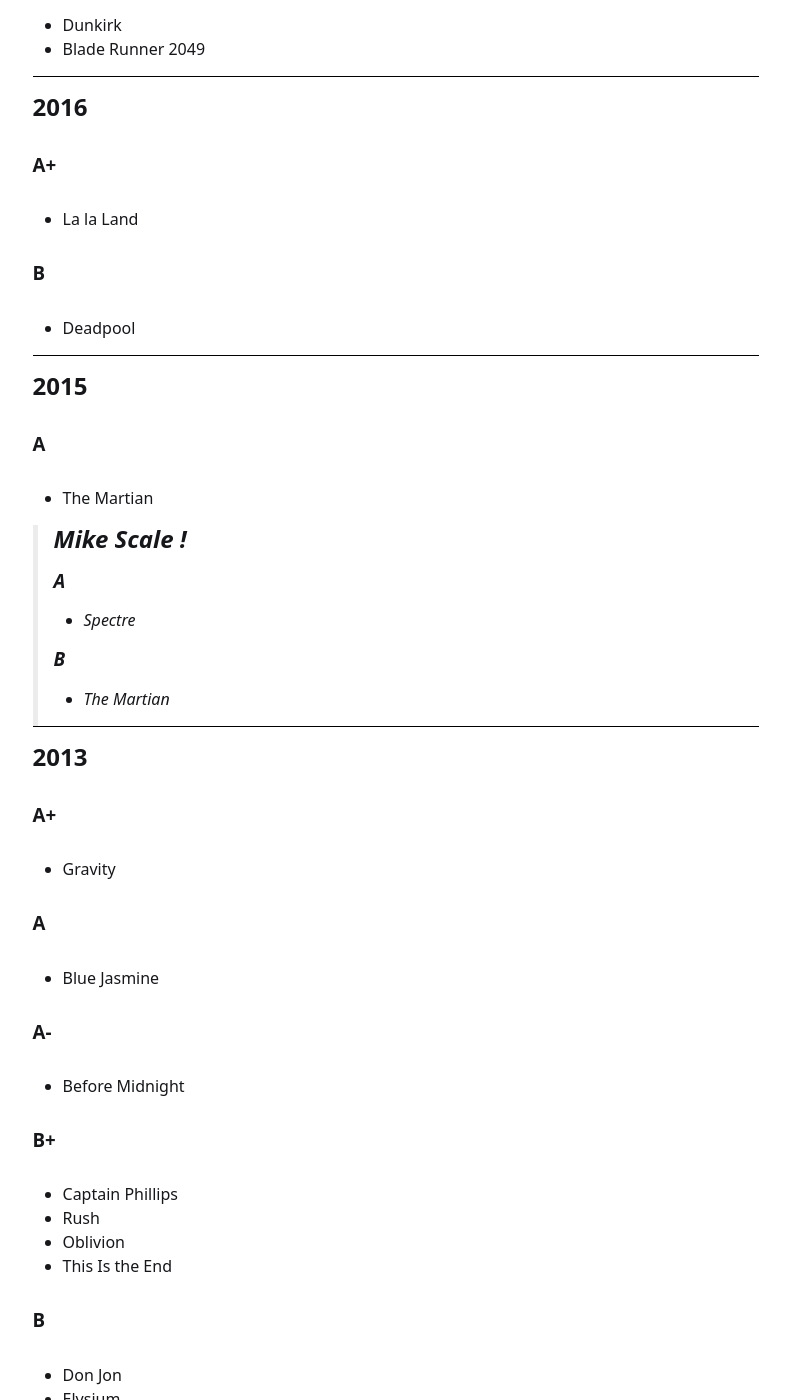
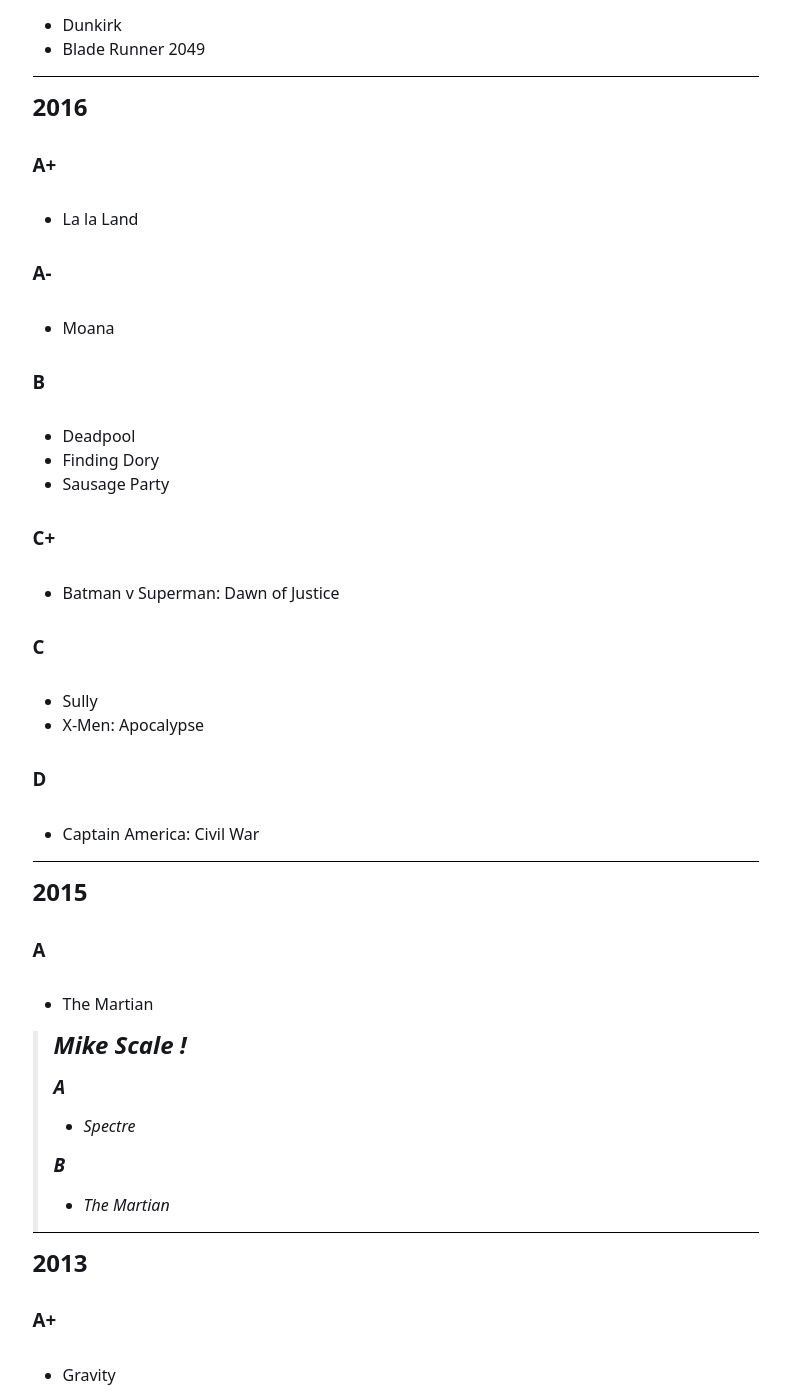
Before and after one commit to casagou/joa, a Jekyll site: the page built from _pages/movies.md, in a window 1280 px wide and 1400 px high, scrolled down 3341 px. Shown: the whole window, without its empty margins (329-1119 px from the left). Built offline with Jekyll 4.4.1, drawn with Linux system fonts in a browser that asks for light colours.

Commit message:
Update movies.md

```diff
--- a/_pages/movies.md
+++ b/_pages/movies.md
@@ -121,8 +121,23 @@ Here are the movies I've watched and reviewed the past few years – it’s a wo
 ### A+
 * La la Land
 
+### A-
+* Moana
+
 ### B
 * Deadpool
+* Finding Dory
+* Sausage Party
+
+### C+
+* Batman v Superman: Dawn of Justice
+
+### C
+* Sully
+* X-Men: Apocalypse
+
+### D
+* Captain America: Civil War
 
 ----
 
```
